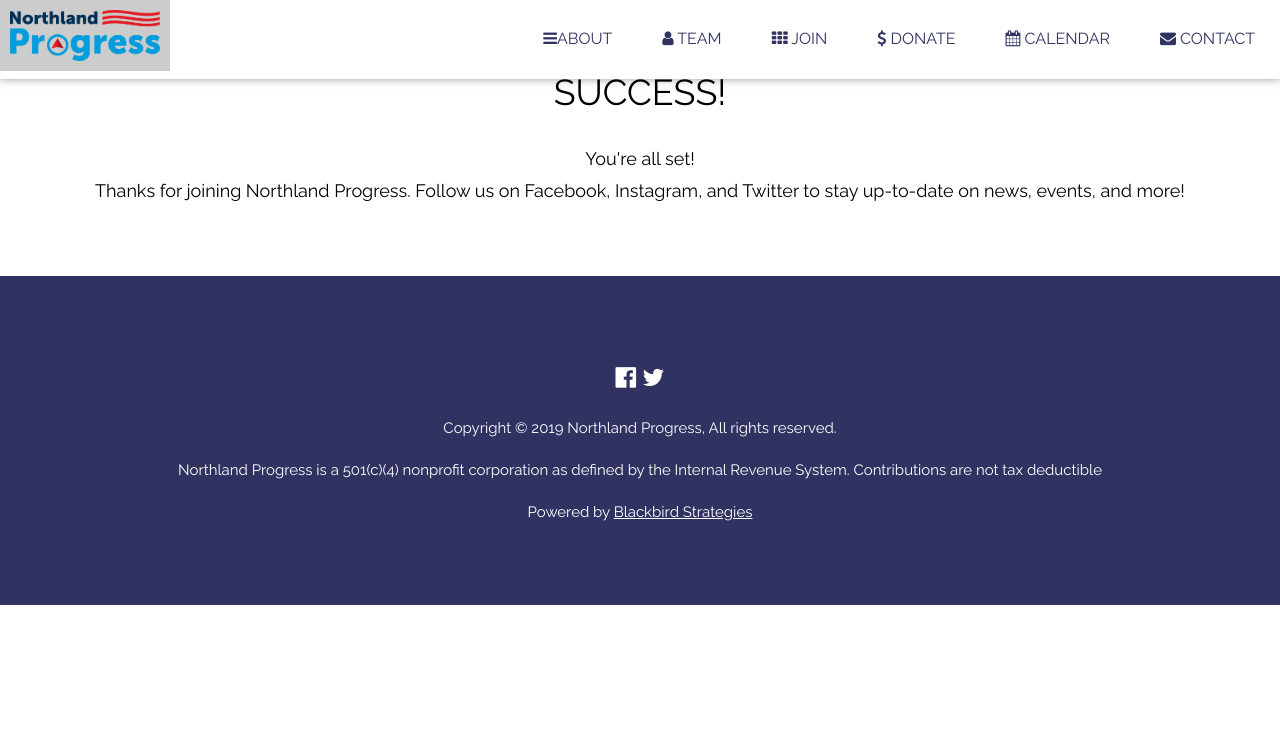
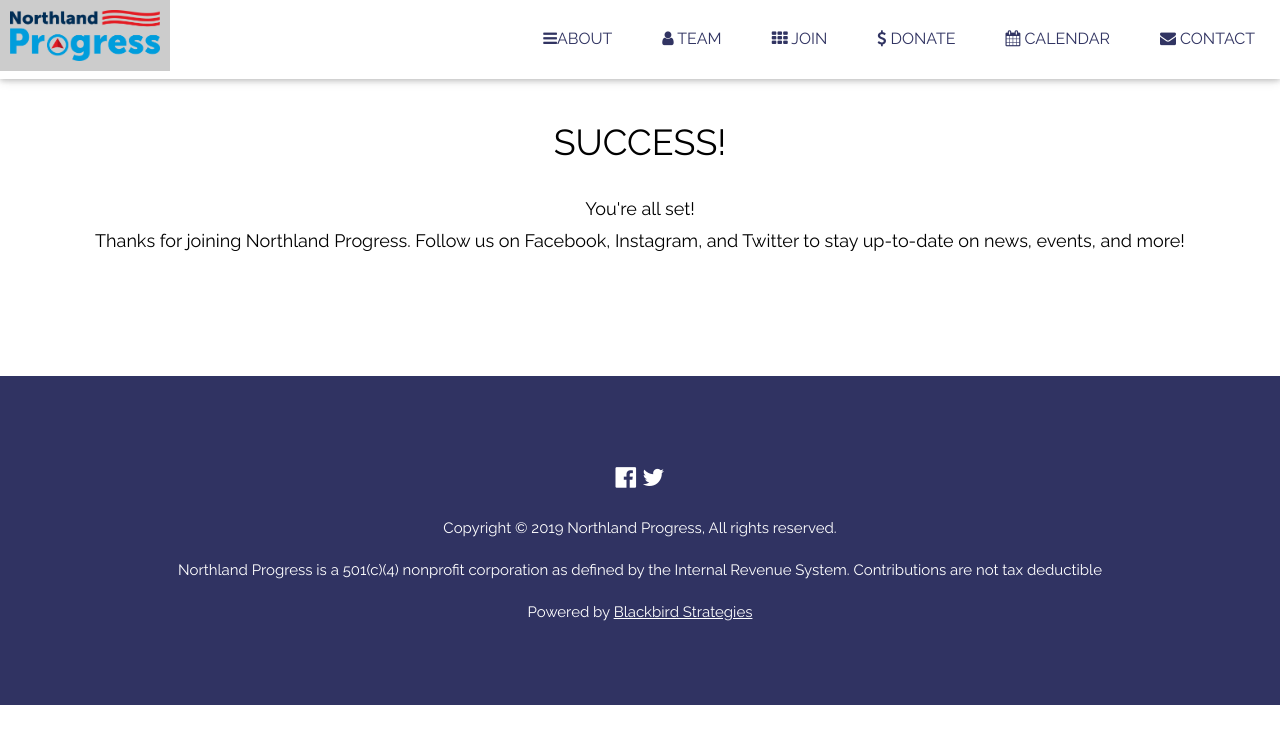
Before and after one commit to jonnyparko/NorthlandProgress, a plain HTML site: page success.html in a window 1280 px wide. Drawn offline with nearby package versions, Linux system fonts and the light colour scheme; a script that the page names is missing.

Commit message:
Top padding

```diff
--- a/success.html
+++ b/success.html
@@ -128,7 +128,7 @@ body, html {
 <head>
 
 <!-- Contact Section -->
-<div class="w3-container w3-center" style="padding:50px 16px" id="contact">
+<div class="w3-container w3-center" style="padding:100px 16px" id="contact">
   <h1 class="w3-center">SUCCESS!</h1>
   <p class="w3-center w3-large">You're all set!<br>Thanks for joining Northland Progress. Follow us on Facebook, Instagram, and Twitter to stay up-to-date on news, events, and more!</p>
 </div>
```
